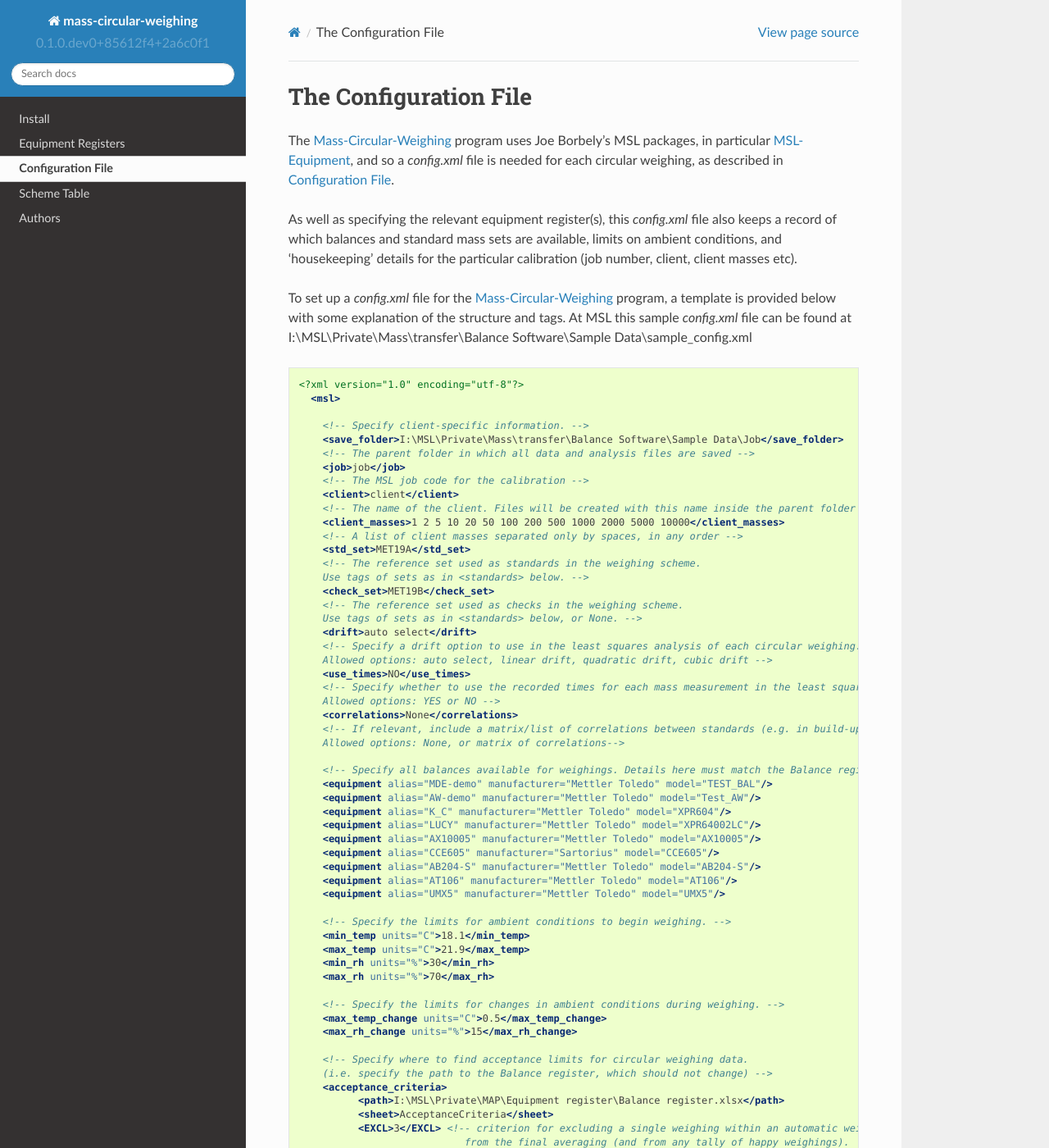
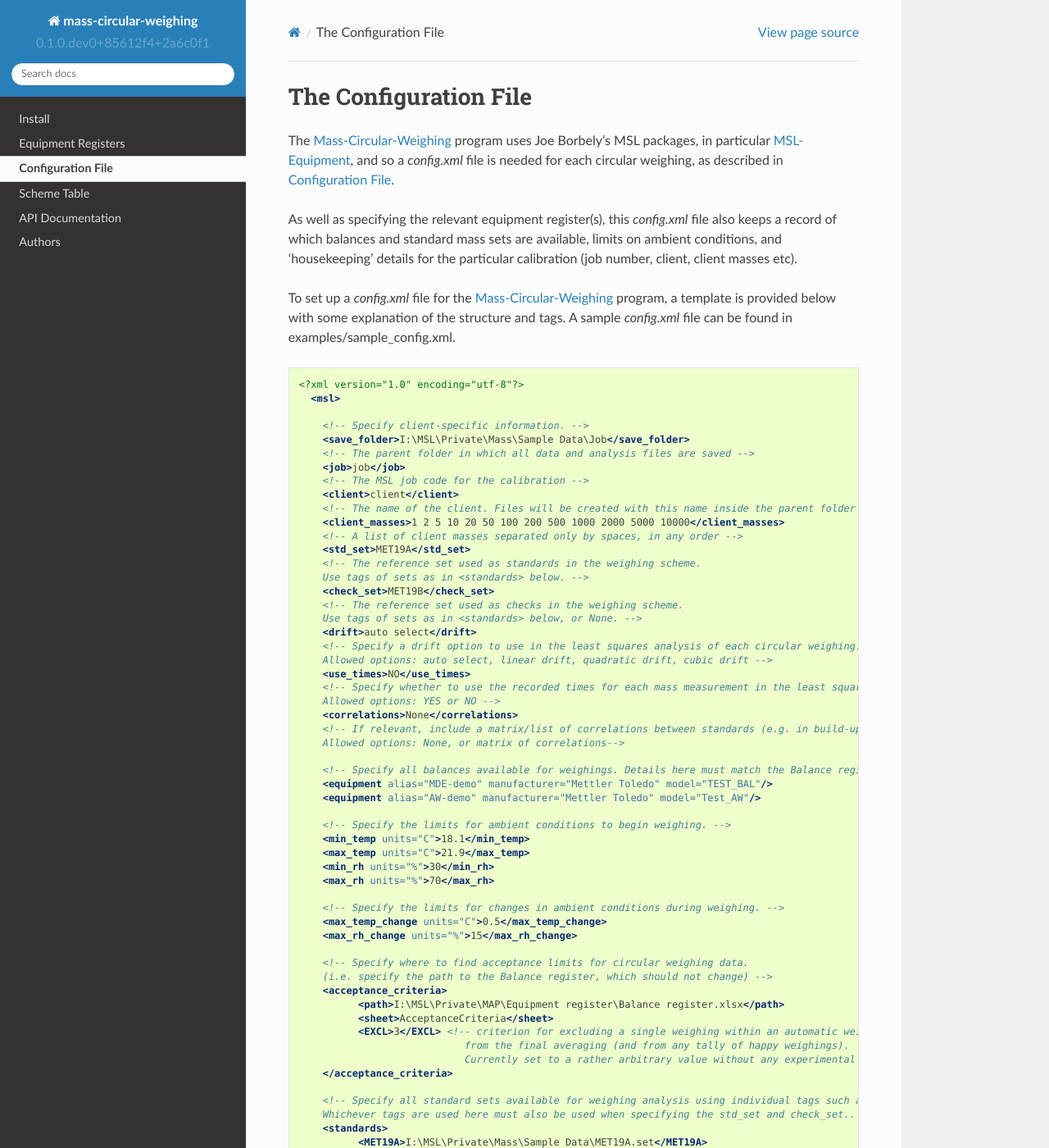
Before and after one commit to MSLNZ/Mass-Circular-Weighing, a Sphinx documentation site: the page built from docs/configfile.rst, in a window 1280 px wide and 1400 px high. Shown: the whole window at 82% size. Built offline with Sphinx 7.4.7 and the Read the Docs theme 2.0.0, drawn with Linux system fonts in a browser that asks for light colours; pages that are not in the unit, such as notebooks, are missing from menus; some of the changed text lies outside the part shown.

Commit message:
Updates to docs
Added some usage examples for new entry points

```diff
--- a/docs/configfile.rst
+++ b/docs/configfile.rst
@@ -11,8 +11,7 @@
 and 'housekeeping' details for the particular calibration (job number, client, client masses etc).
 
 To set up a *config.xml* file for the :ref:`mass-circular-weighing-welcome` program, a template is provided below
-with some explanation of the structure and tags.  At MSL this sample *config.xml* file can be found at
-I:\\MSL\\Private\\Mass\\transfer\\Balance Software\\Sample Data\\sample_config.xml
+with some explanation of the structure and tags.  A sample *config.xml* file can be found in examples/sample_config.xml.
 
 
 .. code-block:: xml
@@ -21,7 +20,7 @@
       <msl>
 
         <!-- Specify client-specific information. -->
-        <save_folder>I:\MSL\Private\Mass\transfer\Balance Software\Sample Data\Job</save_folder>
+        <save_folder>I:\MSL\Private\Mass\Sample Data\Job</save_folder>
         <!-- The parent folder in which all data and analysis files are saved -->
         <job>job</job>
         <!-- The MSL job code for the calibration -->
@@ -48,13 +47,6 @@
         <!-- Specify all balances available for weighings. Details here must match the Balance register entries -->
         <equipment alias="MDE-demo" manufacturer="Mettler Toledo" model="TEST_BAL"/>
         <equipment alias="AW-demo" manufacturer="Mettler Toledo" model="Test_AW"/>
-        <equipment alias="K_C" manufacturer="Mettler Toledo" model="XPR604"/>
-        <equipment alias="LUCY" manufacturer="Mettler Toledo" model="XPR64002LC"/>
-        <equipment alias="AX10005" manufacturer="Mettler Toledo" model="AX10005"/>
-        <equipment alias="CCE605" manufacturer="Sartorius" model="CCE605"/>
-        <equipment alias="AB204-S" manufacturer="Mettler Toledo" model="AB204-S"/>
-        <equipment alias="AT106" manufacturer="Mettler Toledo" model="AT106"/>
-        <equipment alias="UMX5" manufacturer="Mettler Toledo" model="UMX5"/>
 
         <!-- Specify the limits for ambient conditions to begin weighing. -->
         <min_temp units="C">18.1</min_temp>
@@ -79,11 +71,11 @@
         <!-- Specify all standard sets available for weighing analysis using individual tags such as <MET19A>.
         Whichever tags are used here must also be used when specifying the std_set and check_set.. -->
         <standards>
-              <MET19A>I:\MSL\Private\Mass\transfer\Balance Software\Sample Data\MET19A.set</MET19A>
-              <MET19B>I:\MSL\Private\Mass\transfer\Balance Software\Sample Data\MET19B.set</MET19B>
-              <MET16A>I:\MSL\Private\Mass\transfer\Balance Software\Sample Data\MET16A.set</MET16A>
-              <MET16B>I:\MSL\Private\Mass\transfer\Balance Software\Sample Data\MET16B.set</MET16B>
-              <CUSTOM>I:\MSL\Private\Mass\transfer\Balance Software\Sample Data\CUSTOM.set</CUSTOM>
+              <MET19A>I:\MSL\Private\Mass\Sample Data\MET19A.set</MET19A>
+              <MET19B>I:\MSL\Private\Mass\Sample Data\MET19B.set</MET19B>
+              <MET16A>I:\MSL\Private\Mass\Sample Data\MET16A.set</MET16A>
+              <MET16B>I:\MSL\Private\Mass\Sample Data\MET16B.set</MET16B>
+              <CUSTOM>I:\MSL\Private\Mass\Sample Data\CUSTOM.set</CUSTOM>
         </standards>
 
         <!-- Specify the Equipment-Register Databases to load equipment records from.
--- a/docs/install.rst
+++ b/docs/install.rst
@@ -3,8 +3,8 @@
 Install
 =======
 
-To install Mass-Circular-Weighing, first install `MSL Package Manager`_,
-then use the Package Manager to install Mass-Circular-Weighing:
+To install **Mass-Circular-Weighing**, first install `MSL Package Manager`_,
+then use the Package Manager to install **Mass-Circular-Weighing**:
 
 .. code-block:: console
 
```
Also changed, not shown: docs/api.rst (added, +36 -0 lines), docs/index.rst (+4 -3 lines), 2 other files.
